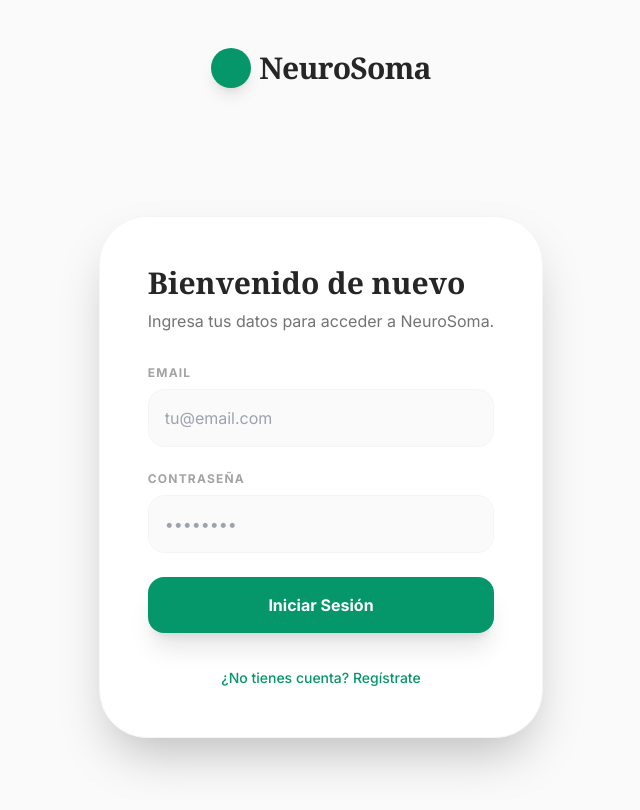
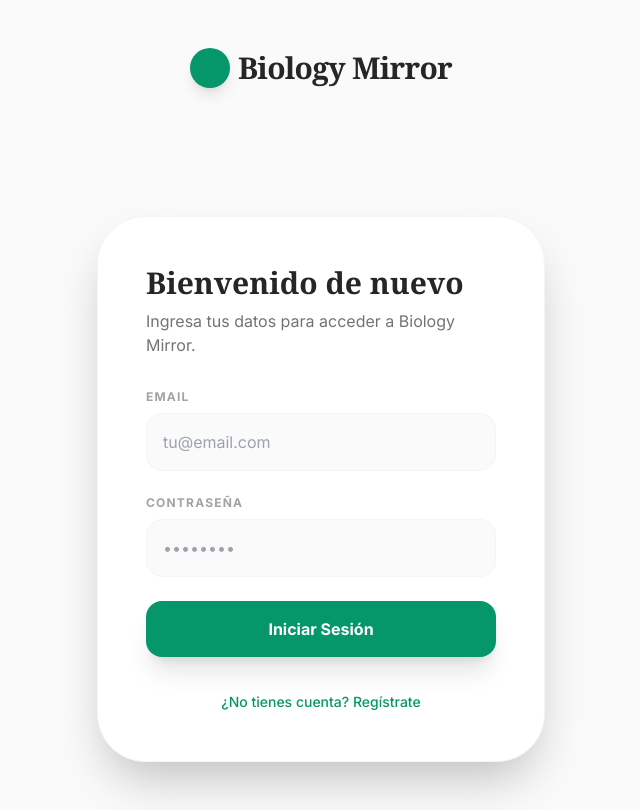
Before and after one commit to agusstinprieto-eng/Biology-Mirror, a React (Vite) app: page / in a window 1280 px wide. Shown: the whole page, without its empty margins (319-959 px from the left). Built offline with nearby package versions, Linux system fonts and the light colour scheme; no server answers; a web font is replaced by a local one.

Commit message:
chore: rename app to Biology Mirror and update metadata

```diff
--- a/App.tsx
+++ b/App.tsx
@@ -59,7 +59,7 @@
         <div className="max-w-7xl mx-auto flex flex-col items-center">
           <div className="flex items-center space-x-2 mb-12">
             <div className="w-10 h-10 bg-emerald-600 rounded-full shadow-lg" />
-            <span className="text-3xl font-serif font-bold tracking-tight text-neutral-800">NeuroSoma</span>
+            <span className="text-3xl font-serif font-bold tracking-tight text-neutral-800">Biology Mirror</span>
           </div>
           <Auth />
         </div>
@@ -77,7 +77,7 @@
             onClick={() => setCurrentView('HOME')}
           >
             <div className="w-8 h-8 bg-emerald-600 rounded-full" />
-            <span className="text-xl font-serif font-bold tracking-tight text-neutral-800">NeuroSoma</span>
+            <span className="text-xl font-serif font-bold tracking-tight text-neutral-800">Biology Mirror</span>
           </div>
 
           <nav className="flex items-center space-x-8 text-sm font-medium text-neutral-500">
@@ -102,7 +102,7 @@
           <div className="max-w-5xl mx-auto space-y-24">
             <div className="text-center space-y-8 py-12">
               <div className="inline-flex items-center space-x-2 bg-emerald-600/5 text-emerald-700 px-6 py-2 rounded-full border border-emerald-600/10 text-xs font-bold uppercase tracking-[0.2em] mb-4">
-                NeuroSoma Core 2.0
+                Biology Mirror Core 2.0
               </div>
               <h1 className="text-6xl md:text-8xl font-serif font-bold text-neutral-900 leading-none tracking-tighter">
                 Haz visible tu <br />
@@ -179,7 +179,7 @@
 
       <footer className="p-12 border-t border-neutral-100 text-center bg-white">
         <p className="text-xs text-neutral-400 font-bold uppercase tracking-[0.4em]">
-          &copy; 2026 NeuroSoma &bull; Advanced Bio-Phenotyping Lab
+          &copy; 2026 Biology Mirror &bull; Advanced Bio-Phenotyping Lab
         </p>
       </footer>
     </div>
--- a/components/Auth.tsx
+++ b/components/Auth.tsx
@@ -33,7 +33,7 @@
             <h2 className="text-3xl font-serif font-bold text-neutral-800 mb-2">
                 {isSignUp ? 'Crea tu Cuenta' : 'Bienvenido de nuevo'}
             </h2>
-            <p className="text-neutral-500 mb-8">Ingresa tus datos para acceder a NeuroSoma.</p>
+            <p className="text-neutral-500 mb-8">Ingresa tus datos para acceder a Biology Mirror.</p>
 
             <form onSubmit={handleAuth} className="space-y-6">
                 <div>
--- a/index.html
+++ b/index.html
@@ -4,7 +4,7 @@
 <head>
     <meta charset="UTF-8">
     <meta name="viewport" content="width=device-width, initial-scale=1.0">
-    <title>NeuroSoma - Fenotipado Digital</title>
+    <title>Biology Mirror - Espejo Neuro-Somático</title>
     <script src="https://cdn.tailwindcss.com"></script>
     <link href="https://fonts.googleapis.com/css2?family=Inter:wght@300;400;500;600;700&family=Playfair+Display:ital,wght@0,400;0,700;1,400&display=swap" rel="stylesheet">
     <style>
--- a/metadata.json
+++ b/metadata.json
@@ -1,5 +1,5 @@
 {
-  "name": "NeuroSomatic Digital Phenotyping",
+  "name": "Biology Mirror",
   "description": "An advanced wellness retreat assessment tool using computer vision and neuro-somatic analysis to measure transformation through digital phenotyping.",
   "requestFramePermissions": [
     "camera",
--- a/package.json
+++ b/package.json
@@ -1,5 +1,5 @@
 {
-  "name": "neurosomatic-digital-phenotyping",
+  "name": "biology-mirror",
   "private": true,
   "version": "0.0.0",
   "type": "module",
--- a/services/pdfService.ts
+++ b/services/pdfService.ts
@@ -19,7 +19,7 @@
     doc.setTextColor(255, 255, 255);
     doc.setFontSize(24);
     doc.setFont('times', 'bold');
-    doc.text('NeuroSoma', 20, 25);
+    doc.text('Biology Mirror', 20, 25);
 
     doc.setFontSize(10);
     doc.setFont('helvetica', 'normal');
@@ -87,5 +87,5 @@
     doc.text(splitDisclaimer, 20, 280);
 
     // Save the PDF
-    doc.save(`NeuroSoma_Report_${format(new Date(), 'yyyyMMdd_HHmm')}.pdf`);
+    doc.save(`BiologyMirror_Report_${format(new Date(), 'yyyyMMdd_HHmm')}.pdf`);
 };
```
